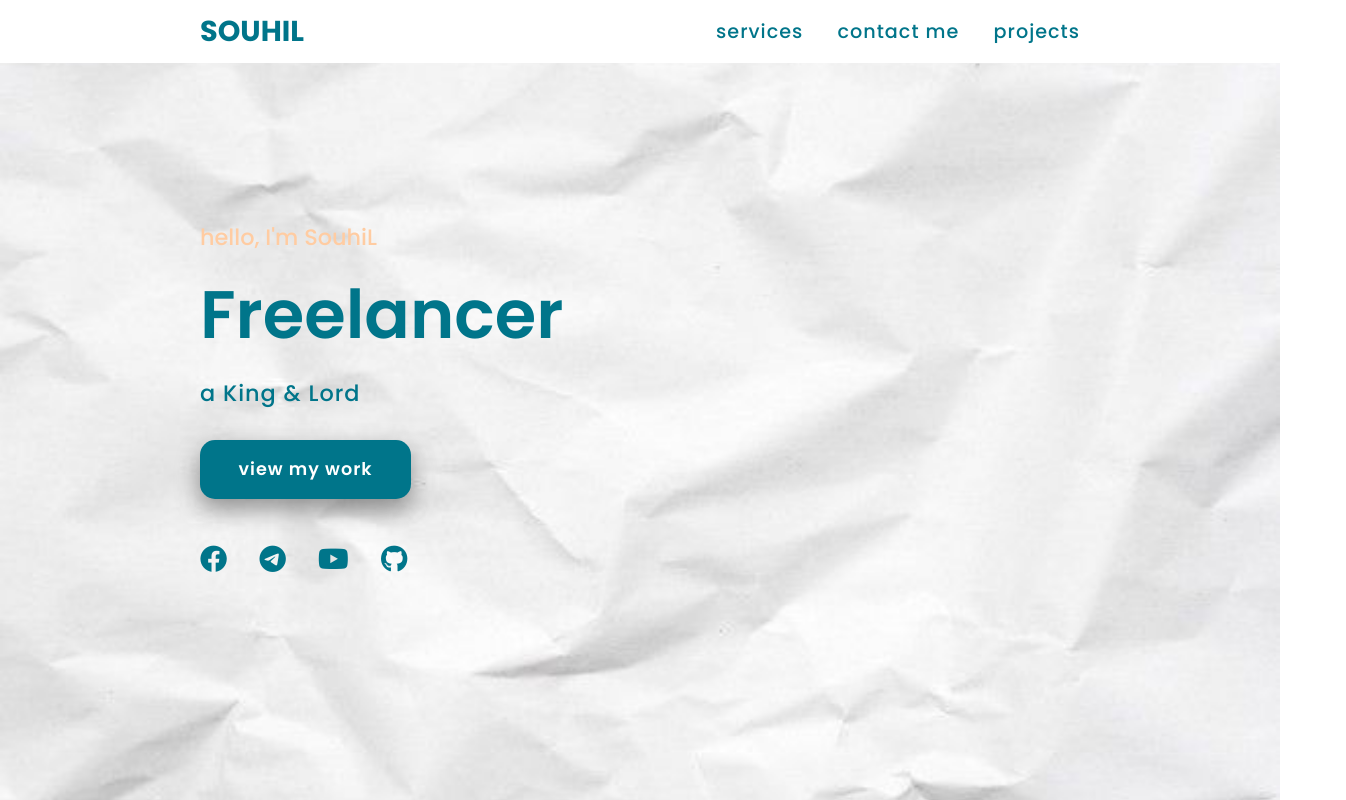
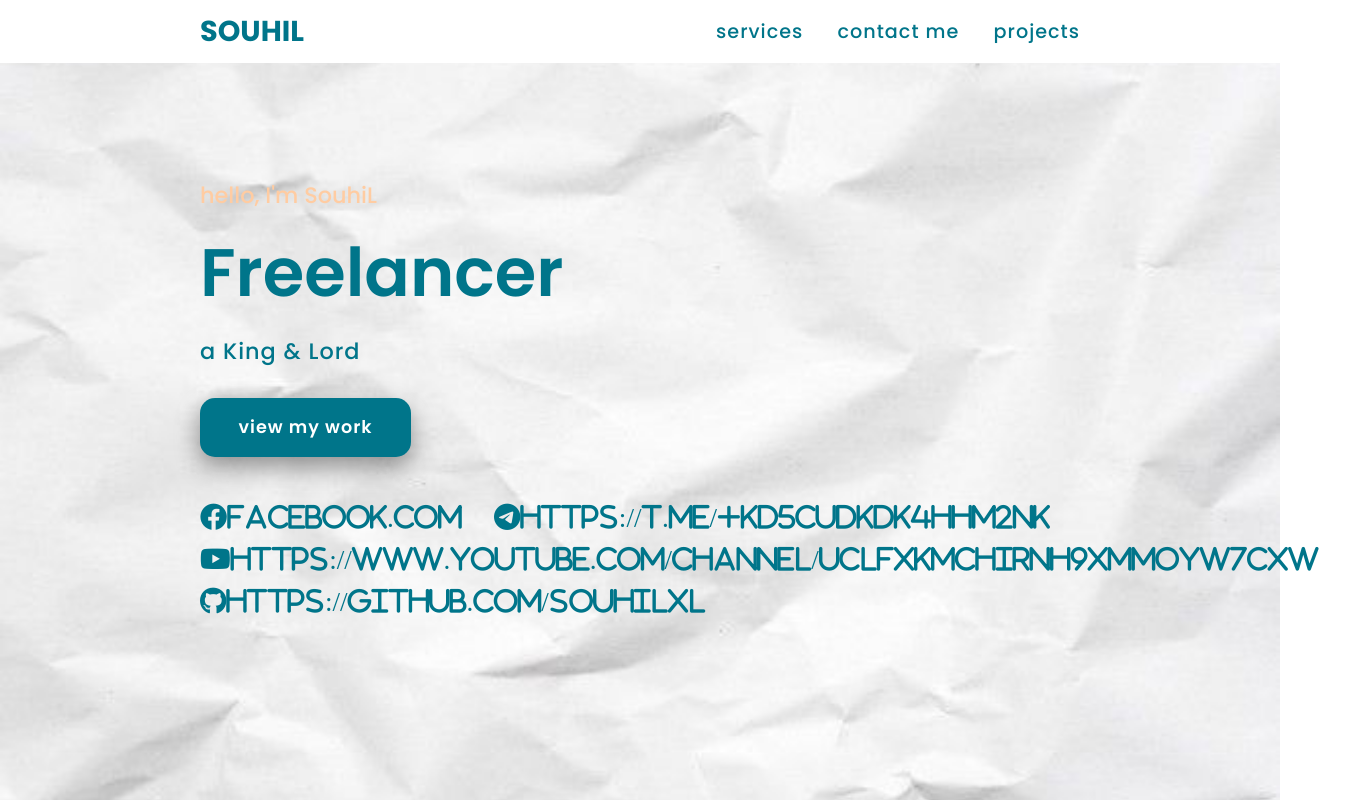
Before and after one commit to souhilXL/whataver, a plain HTML site: page index.html in a window 1280 px wide. Shown: the top 800 px of the page, 1346 px wide, since content can reach past the window. Drawn offline with Linux system fonts and the light colour scheme; files whose address does not match are found by name.

Commit message:
Update index.html

```diff
--- a/index.html
+++ b/index.html
@@ -25,14 +25,14 @@
             <h3>a King & Lord</h3>
             <a href="" class="main-btn">view my work</a>
               <div class="social-icn">
-                  <a href=""><i class="fa-brands fa-facebook"></i></a>
-                  <a href=""><i class="fa-brands fa-telegram"></i></a>
-                  <a href=""><i class="fa-brands fa-youtube"></i></a>
-                  <a href=""><i class="fa-brands fa-github"></i></a>
+                  <a href=""><i class="fa-brands fa-facebook">facebook.com</i></a>
+                  <a href=""><i class="fa-brands fa-telegram">https://t.me/+KD5CUDkdk4hhM2Nk</i></a>
+                  <a href=""><i class="fa-brands fa-youtube">https://www.youtube.com/channel/UClFXkmchiRNH9xmmOyw7Cxw</i></a>
+                  <a href=""><i class="fa-brands fa-github">https://github.com/souhilXL</i></a>
               </div>
         </div>
     </section>
-    <section class="cards" id="servis">
+  <!--  <section class="cards" id="servis">
         <h2 class="title">services</h2>
        <div class="content">
            <div class="card">
@@ -85,7 +85,7 @@
        </div>
        </div>
 
-    </section>
+    </section>-->
 
 
 
```
